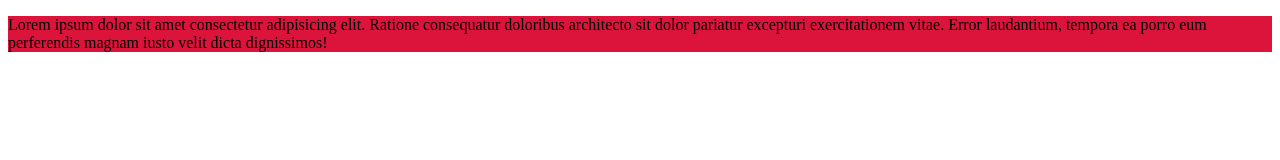
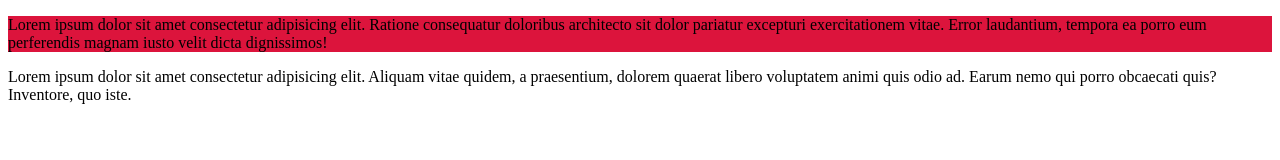
Before and after one commit to adelife/My-test-repositopy, a plain HTML site: page index.html in a window 1280 px wide. Drawn offline with Linux system fonts and the light colour scheme.

Commit message:
add main

```diff
--- a/index.html
+++ b/index.html
@@ -9,11 +9,17 @@
   <body>
     <header class="header">
       <p>
-        Lorem ipsum dolor sit amet consectetur adipisicing elit. Ratione
-        consequatur doloribus architecto sit dolor pariatur excepturi
-        exercitationem vitae. Error laudantium, tempora ea porro eum perferendis
-        magnam iusto velit dicta dignissimos!
+        Lorem ipsum dolor sit amet consectetur adipisicing elit. Ratione consequatur doloribus architecto sit dolor pariatur excepturi exercitationem vitae. Error laudantium,
+        tempora ea porro eum perferendis magnam iusto velit dicta dignissimos!
       </p>
     </header>
+    <main>
+      <section class="hero">
+        <p>
+          Lorem ipsum dolor sit amet consectetur adipisicing elit. Aliquam vitae quidem, a praesentium, dolorem quaerat libero voluptatem animi quis odio ad. Earum nemo qui porro
+          obcaecati quis? Inventore, quo iste.
+        </p>
+      </section>
+    </main>
   </body>
 </html>
```
